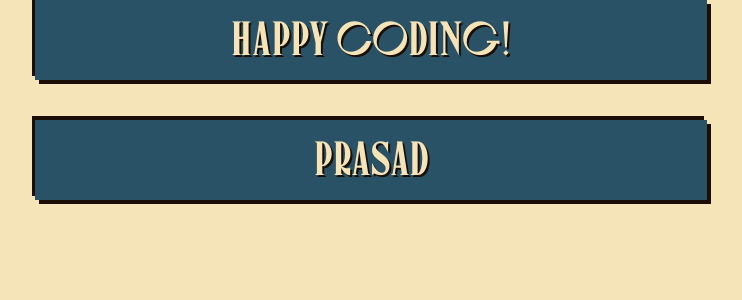
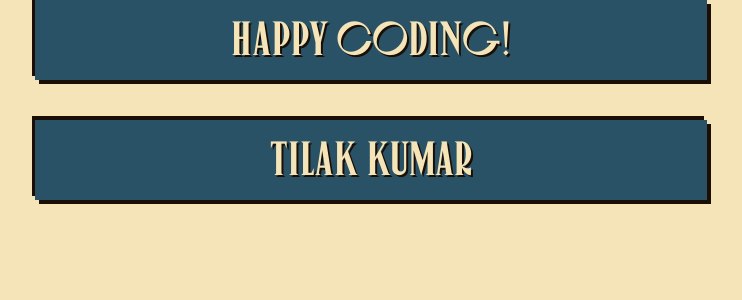
Before and after one commit to Webwiznitr/bug-free-sniffle, a Next.js app: page / in a window 1280 px wide. Shown: the top 300 px of the page, without its empty margins (269-1011 px from the left). Built offline with nearby package versions, Linux system fonts and the light colour scheme.

Commit message:
fix: the name in the pages jsx

```diff
--- a/src/app/page.tsx
+++ b/src/app/page.tsx
@@ -5,7 +5,7 @@ export default function Home() {
         happy coding!
       </div>
       <div className="font-canopee bg-secondary text-background text-shadow hack-shadow mx-auto my-10 w-2xl py-4 text-center text-5xl">
-        Prasad
+        tilak kumar
       </div>
     </div>
   );
```
